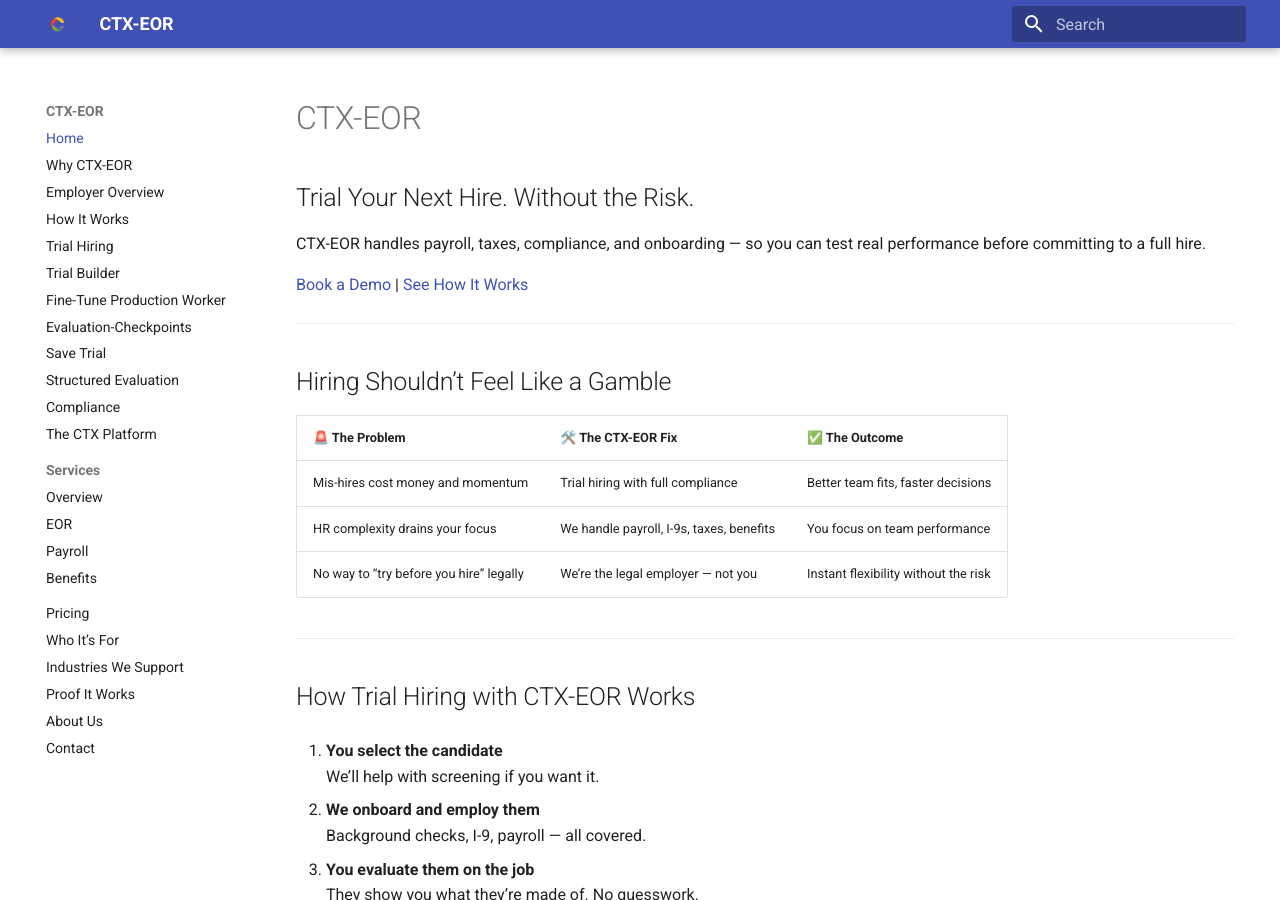
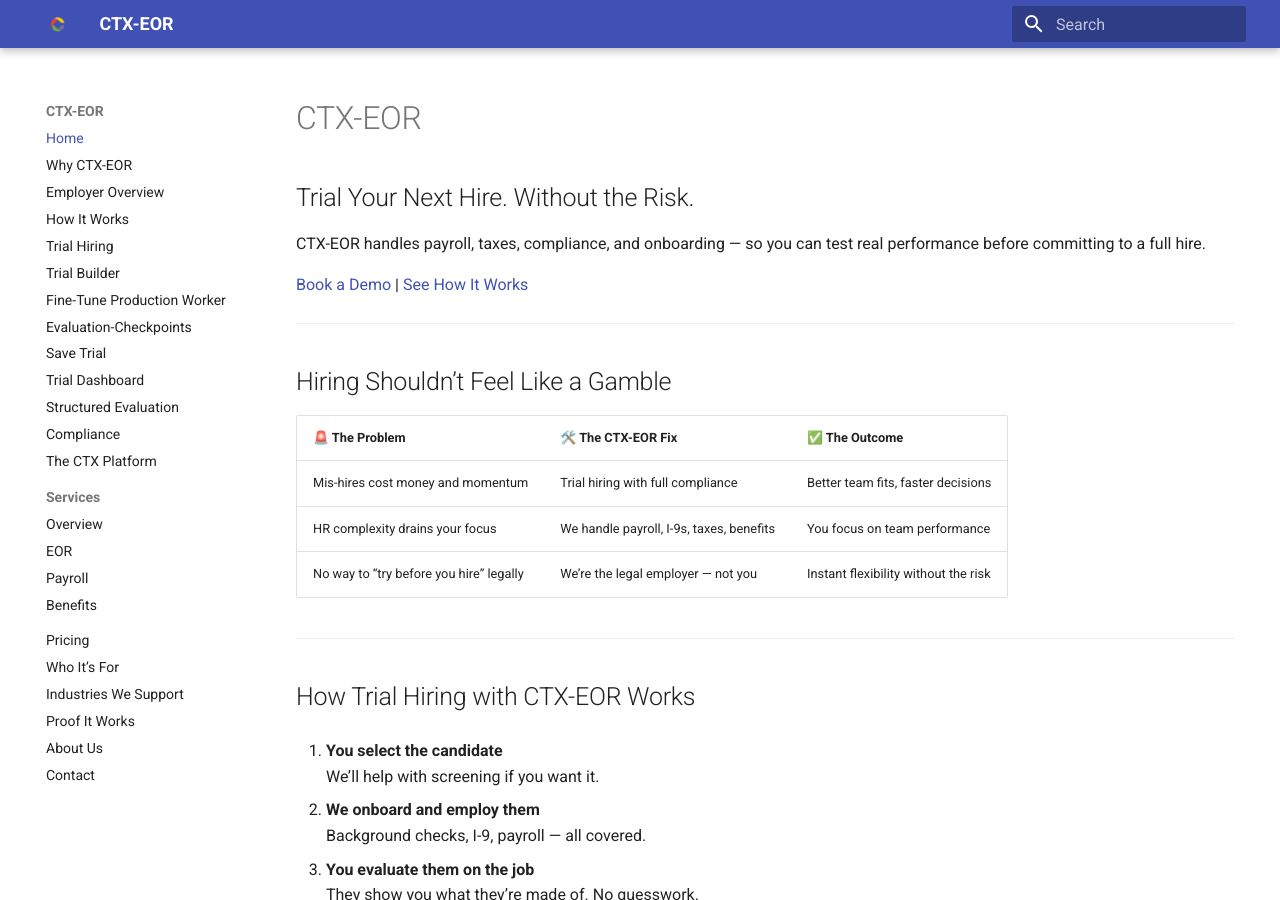
Before and after one commit to cirrusflyer275ds/ctx-eor-site, an MkDocs documentation site: the page built from docs/index.md, in a window 1280 px wide and 900 px high. Built offline with MkDocs 1.6.1 and Material for MkDocs 9.7.7, drawn with Linux system fonts in a browser that asks for light colours.

Commit message:
Update mkdocs.yml

```diff
--- a/mkdocs.yml
+++ b/mkdocs.yml
@@ -34,6 +34,7 @@ nav:
   - Fine-Tune Production Worker: fine-tune-production-worker.md
   - Evaluation-Checkpoints: evaluation-checkpoints.md
   - Save Trial: save-and-share.md
+  - Trial Dashboard: trial-dashboard.md
   - Structured Evaluation: structured-evaluation.md
   - Compliance: compliance.md
   - The CTX Platform: platform.md
```
